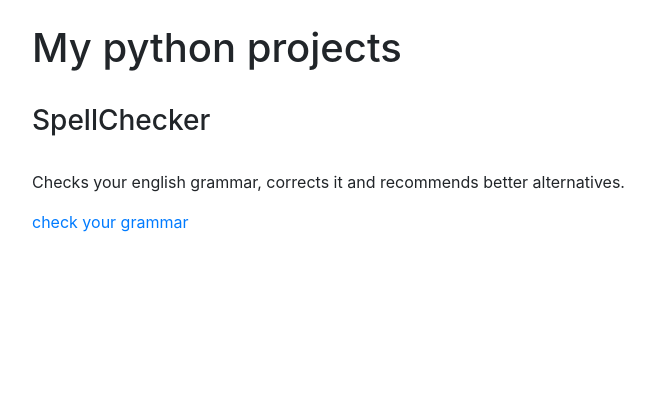
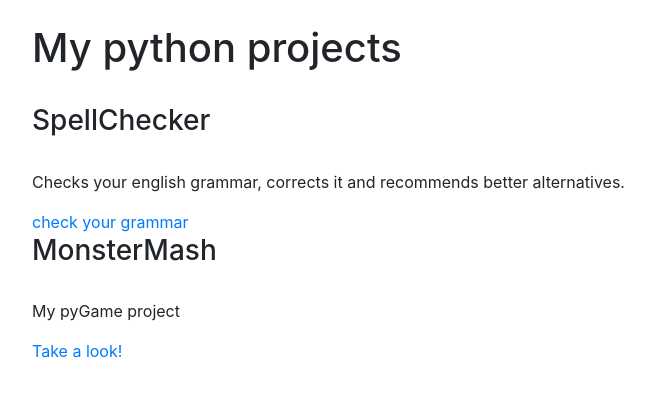
Before and after one commit to LucasKohanevicRadice/PythonWebProjects, a Flask app: page / in a window 1280 px wide. Shown: the part 56-453 px from the top of the page, without its empty margins (53-708 px from the left). Run offline with Flask 2, Linux system fonts and the light colour scheme; some libraries are stand-ins or nearby versions.

Commit message:
Update home.html

```diff
--- a/website/templates/home.html
+++ b/website/templates/home.html
@@ -8,4 +8,9 @@
 <br>
 <p>Checks your english grammar, corrects it and recommends better alternatives.</p>
 <a href="spellChecker">check your grammar</a>
+
+<h3>MonsterMash</h3>
+<br>
+<p>My pyGame project</p>
+<a href="/monsterMash">Take a look!</a>
 {%endblock%}
```
